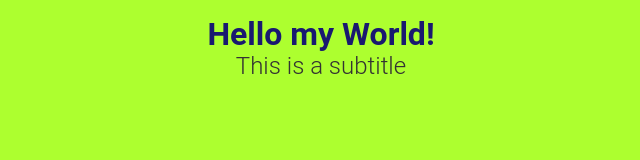
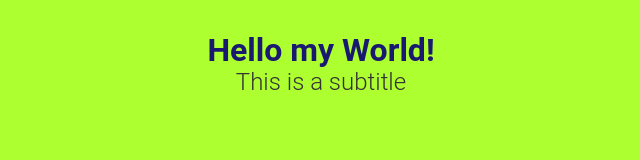
Before and after one commit to gridgarage/fullstack-web-project, a website: page index.html in a window 1280 px wide. Shown: the whole page, without its empty margins (319-959 px from the left). Drawn offline with Linux system fonts and the light colour scheme.

Commit message:
update Theme SCSS initial Files

```diff
--- a/src/assets/scss/_mobile-default.scss
+++ b/src/assets/scss/_mobile-default.scss
@@ -9,7 +9,8 @@ h1{
     text-align: center;
     color:lightgoldenrodyellow;
     font-size:  2rem;
-    margin:1rem 0 0 0;
+    margin:2rem 0 0 0;
+
 }
 h2 {
     font-weight: 300;
--- a/src/assets/scss/_tablet.scss
+++ b/src/assets/scss/_tablet.scss
@@ -7,6 +7,6 @@ body {
 }
 h1 {
 
-    color: saddlebrown;
+    color: brown;
 
 }
--- /dev/null
+++ b/src/assets/scss/base/_mixins.scss
@@ -0,0 +1,11 @@
+@mixin for-phone-only {
+    @media (max-width: 599px) { @content; }
+  }@mixin for-tablet-portrait-up {
+    @media (min-width: 600px) { @content; }
+  }@mixin for-tablet-landscape-up {
+    @media (min-width: 900px) { @content; }
+  }@mixin for-desktop-up {
+    @media (min-width: 1200px) { @content; }
+  }@mixin for-big-desktop-up {
+    @media (min-width: 1800px) { @content; }
+  }
--- a/src/assets/scss/style.scss
+++ b/src/assets/scss/style.scss
@@ -3,6 +3,7 @@
 /* GLOBALS */
 @import "base/globals";
 @import "base/variables";
+@import "base/mixins";
 /*  Mobile First CSS Rules as Default */
 @import "mobile-default";
 
```
Also changed, not shown: dist/style.css, 1 other file.
